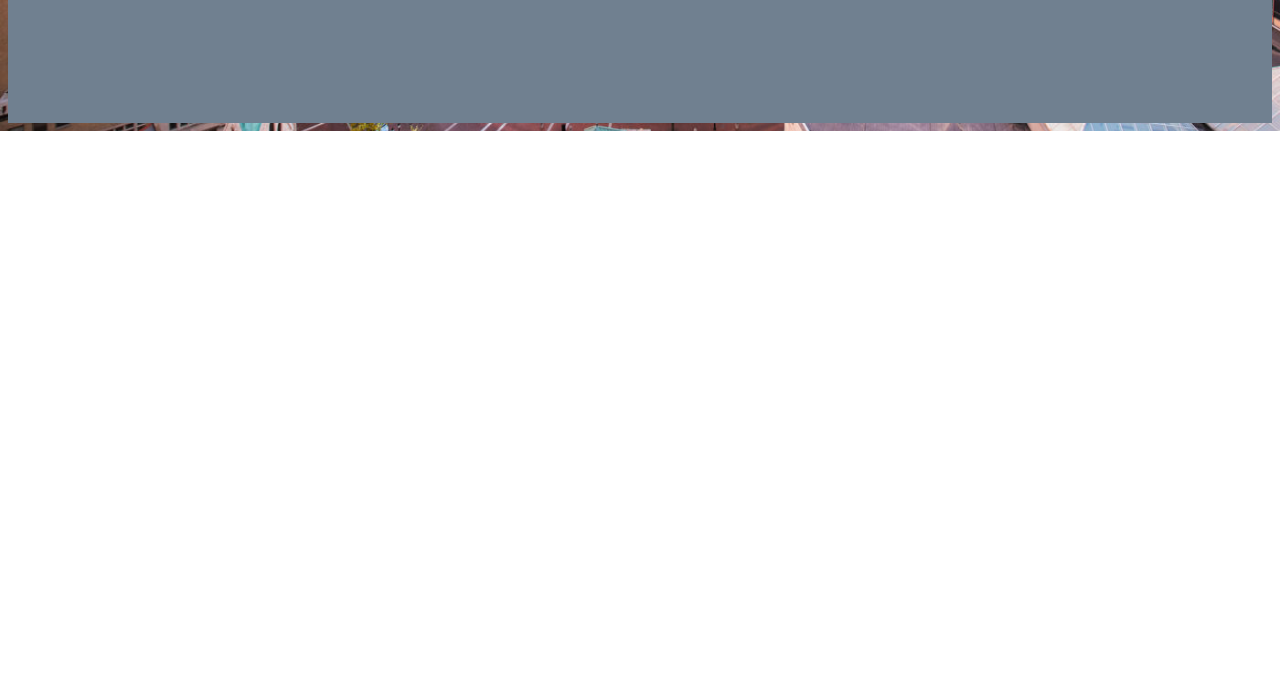
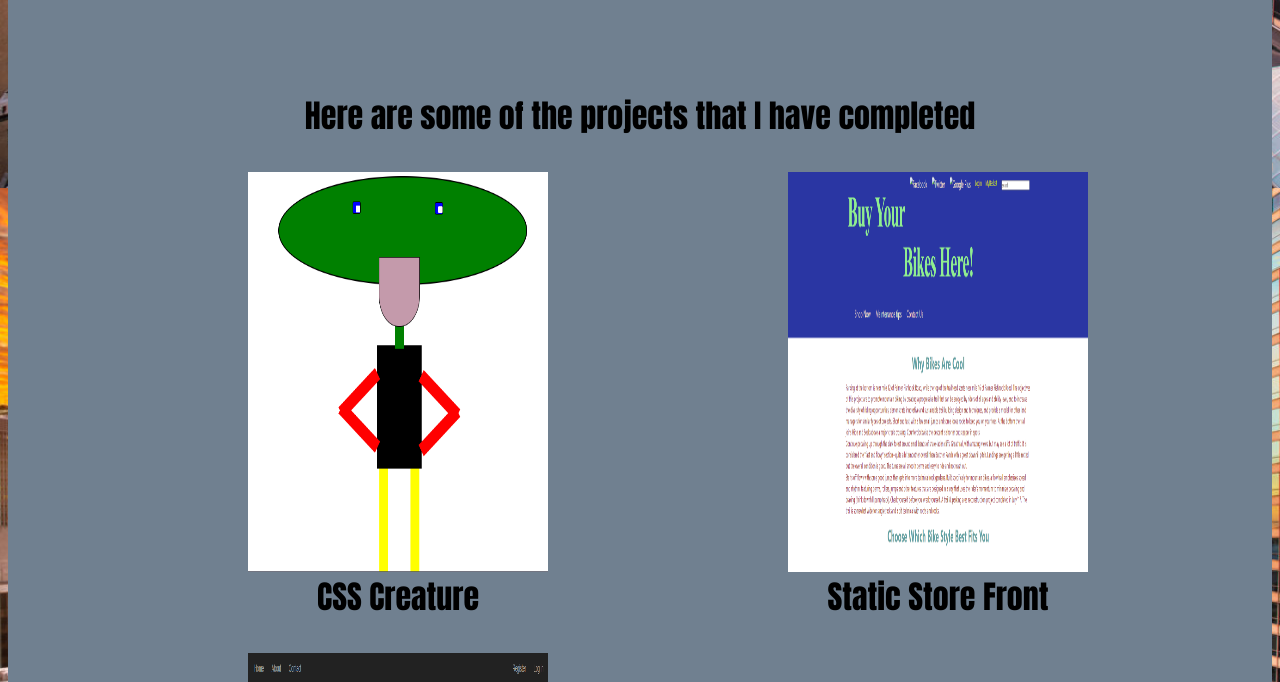
Before and after one commit to sbarnes14/PortfolioProject, a plain HTML site: page Index.html in a window 1280 px wide. Shown: the part 1412-2094 px from the top of the page. Before the commit the page ends 1543 px from the top, so only its background shows below. Drawn offline with Linux system fonts and the light colour scheme.

Commit message:
second commit

```diff
--- a/Index.html
+++ b/Index.html
@@ -8,9 +8,12 @@
     <link rel ="stylesheet" type= "text/css" href="Main.css">
 </head>
 <body>
+
+
     <H1>Stuart Barnes</H1>
     <h2>Software Developer</h2>
 
+    <section id="main" class="contentWrapper">
     <div class="panel">
         <img src="img/Headshot.jpg">
 
@@ -19,7 +22,30 @@
             Hi there, I am currently a junior software developer that has recently graduated from Eleven Fifty Academy! I first found coding when taking a course for industrial maintenance, where we learned how to program PLCs.  After a few years of doing commecial maintenance, I decided it was time to return to coding.
         </p>
     </div>
+    <div class="Body">
+    <section id="Bio" class="contentWrapper">
+    <h3>Here are some of the projects that I have completed</h3>
 
+        <article>
+        <a href="https://codepen.io/stuart-barnes/pen/oNBVaGz" class="image"></a>
+        <img src="img/CSS Creature.png" alt="CSS Creature">
+        <h3>CSS Creature</h3>
+        </article>
 
+        <article>
+        <a href="http://127.0.0.1:5500/StaticStoreFront/index.html#" class="image"></a>
+        <img src="img/StaticStoreFront.png" alt="Static Store Front">
+        <h3>Static Store Front</h3>
+        </article>
+
+        <article id="HomeServices">
+        <a href="https://github.com/sbarnes14/HomeServices" class="image"></a>
+        <img src="img/HomeServices.png">
+        <h3>Home Services</h3>
+        </article>
+
+    </section>
+    </div>
+</section>
 
 </body>
--- a/Main.css
+++ b/Main.css
@@ -20,12 +20,12 @@ h2{
 
 }
 
-div.panel{
+section#main{
     background-color:slategrey;
     background-size: 100% 100%;
     margin-top: 32em;
     padding-top: 3em;
-    padding-bottom: 6em;
+    padding-bottom: 40em;
 }
 
 div.panel h1{
@@ -45,3 +45,15 @@ img{
     height: 400px;
     float: right;
 }
+
+h3{
+    text-align: center;
+    font-size: 2em;
+    padding-top: 2em;
+}
+
+article{
+    float: left;
+    padding-left: 15em;
+    position: relative;
+}
```
Also changed, not shown: img/CSS Creature.png (added), img/HomeServices.png (added), img/StaticStoreFront.png (added).
